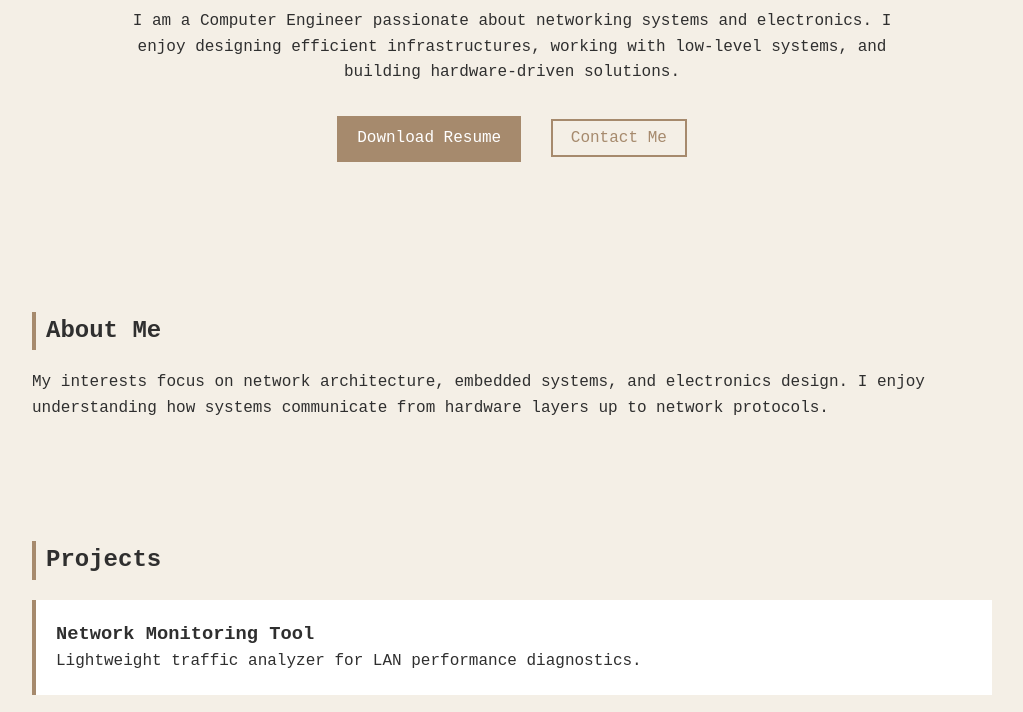
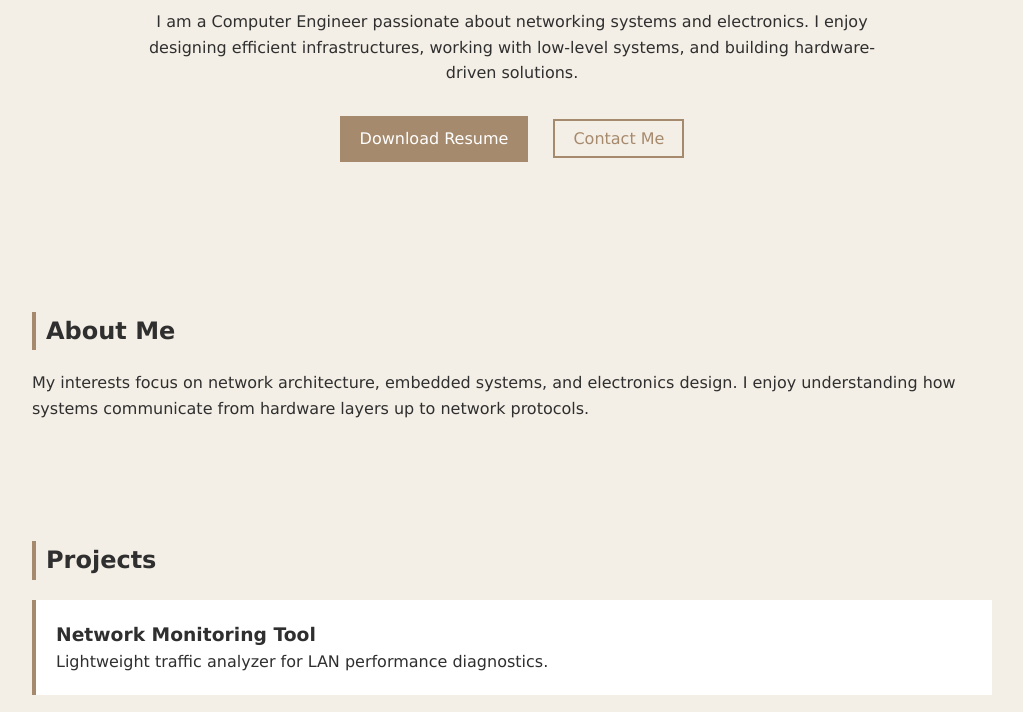
Before and after one commit to jonahmiro/JonahMiro, a plain HTML site: page index.html in a window 1280 px wide. Shown: the part 302-1014 px from the top of the page, without its empty margins (128-1151 px from the left). Drawn offline with Linux system fonts and the light colour scheme.

Commit message:
Update index.html

```diff
--- a/index.html
+++ b/index.html
@@ -21,7 +21,7 @@
 }
 
 body {
-    font-family: 'Courier New', monospace;
+    font-family: 'Verdana';
     background: var(--beige);
     color: var(--text);
     line-height: 1.6;
```
